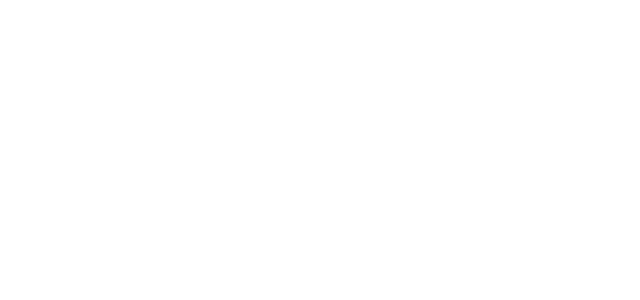
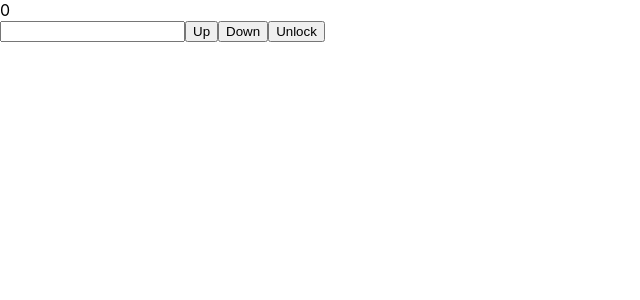
Before and after one commit to goffygoo/gaffar, a React (Create React App) app in the folder client/: page /test in a window 1280 px wide. Before the commit this address had no page. Shown: the top 300 px of the page, without its empty margins (0-640 px from the left). Built offline with nearby package versions, Linux system fonts and the light colour scheme.

Commit message:
redux added

```diff
--- a/client/src/App.js
+++ b/client/src/App.js
@@ -3,6 +3,7 @@ import store from "./store";
 import { BrowserRouter as Router, Route, Routes } from 'react-router-dom';
 import Home from "./pages/Home";
 import Login from "./pages/Login";
+import Test from "./pages/Test";
 
 function App() {
   return (
@@ -11,6 +12,7 @@ function App() {
         <Routes>
           <Route exact path="/login" element={<Login/>} />
           <Route exact path="/home" element={<Home/>} />
+          <Route exact path="/test" element={<Test/>} />
         </Routes>
       </Router>
     </Provider>
--- /dev/null
+++ b/client/src/action/actionTest.js
@@ -0,0 +1,55 @@
+import { CODE, DATA_LOCK_UP, DATA_LOCK_DOWN, SET_SCROLL, LOCK_MACTH, LOCK_SET_ERROR } from "./actionTypes"
+import store from '../store'
+
+export const func = () => dispatch => {
+    // CODE
+    dispatch({
+        data: "dispatched",
+        type: CODE,
+    })
+}
+
+export const setscroll = (slug) => dispatch => {
+    dispatch({
+        data: slug,
+        type: SET_SCROLL,
+    })
+}
+
+export const up = () => dispatch => {
+    const slug = +store.getState().test.scroll
+    if (isNaN(slug)) return
+
+    dispatch({
+        data: slug,
+        type: DATA_LOCK_UP,
+    })
+}
+
+export const down = () => dispatch => {
+    const slug = +store.getState().test.scroll
+    if (isNaN(slug)) return
+
+    dispatch({
+        data: slug,
+        type: DATA_LOCK_DOWN,
+    })
+}
+
+export const match = (navigate) => dispatch => {
+    const { pass, lock } = store.getState().test
+
+    if (pass !== lock) {
+        dispatch({
+            data: true,
+            type: LOCK_SET_ERROR
+        })
+    } else {
+        dispatch({
+            data: "slug",
+            type: LOCK_MACTH,
+        })
+
+        navigate('/')
+    }
+}
--- a/client/src/action/actionTypes.js
+++ b/client/src/action/actionTypes.js
@@ -1 +1,7 @@
 export const CODE = 1
+
+export const DATA_LOCK_UP = 2
+export const DATA_LOCK_DOWN = 3
+export const SET_SCROLL = 4
+export const LOCK_MACTH = 5
+export const LOCK_SET_ERROR = 6
--- /dev/null
+++ b/client/src/components/viewNum.js
@@ -0,0 +1,13 @@
+import React from 'react'
+import { useSelector } from 'react-redux'
+
+export default function ViewNum() {
+    const { lock, error } = useSelector(state => state.test)
+
+    return (
+    <div>
+        <div>{lock}</div>
+        {error ? <div>Lock didn't match</div> : null}
+    </div>
+  )
+}
--- /dev/null
+++ b/client/src/pages/Test.js
@@ -0,0 +1,28 @@
+import React from 'react'
+import { useDispatch } from 'react-redux'
+import { Navigate, useNavigate } from 'react-router-dom'
+import { bindActionCreators } from 'redux'
+
+import * as actionTest from '../action/actionTest'
+import ViewNum from '../components/viewNum'
+
+
+
+export default function Test() {
+  const navigate = useNavigate()
+
+  const dispatch = useDispatch()
+  const { up, down, setscroll, match } = bindActionCreators(actionTest, dispatch)
+
+  return (
+    <div>
+      <ViewNum />
+
+      <input type="number" onChange={e => setscroll(e.target.value)}></input>
+
+      <button onClick={() => up()}>Up</button>
+      <button onClick={() => down()}>Down</button>
+      <button onClick={() => match(navigate)}>Unlock</button>
+    </div>
+  )
+}
--- a/client/src/reducer/index.js
+++ b/client/src/reducer/index.js
@@ -1,6 +1,6 @@
 import { combineReducers } from 'redux'
-import red from './red'
+import test from './testReducer'
 
 export default combineReducers({
-    red
+    test
 })
--- a/client/src/reducer/red.js
+++ /dev/null
@@ -1,18 +0,0 @@
-import { CODE } from './../action/actionTypes'
-
-const initialstate = {
-    data : "OP"
-}
-
-const func = function(state = initialstate, action){
-    switch(action.type){
-        case CODE:
-            return{
-                ...state, newData: action.data
-            }
-        default:
-            return state;
-    }
-}
-
-export default func
--- /dev/null
+++ b/client/src/reducer/testReducer.js
@@ -0,0 +1,46 @@
+import { CODE, DATA_LOCK_DOWN, DATA_LOCK_UP, LOCK_MACTH, LOCK_SET_ERROR, SET_SCROLL } from './../action/actionTypes'
+
+const initialstate = {
+    pass: 1337.69,
+    lock: 0,
+    scroll: 0,
+    error: false
+}
+
+const func = function (state = initialstate, action) {
+    switch (action.type) {
+        case CODE:
+            return {
+                ...state, newData: action.data
+            }
+        case DATA_LOCK_UP:
+            return {
+                ...state,
+                lock: state.lock + action.data
+            }
+        case DATA_LOCK_DOWN:
+            return {
+                ...state,
+                lock: state.lock - action.data
+            }
+        case SET_SCROLL:
+            return {
+                ...state,
+                scroll: action.data
+            }
+        case LOCK_SET_ERROR:
+            return {
+                ...state,
+                error: action.data
+            }
+        case LOCK_MACTH:
+            return {
+                ...state,
+                error: false
+            }
+        default:
+            return state;
+    }
+}
+
+export default func
```
Also changed, not shown: client/src/action/actionRed.js (deleted, +0 -9 lines), client/src/pages/Project.js (added, +7 -0 lines).
